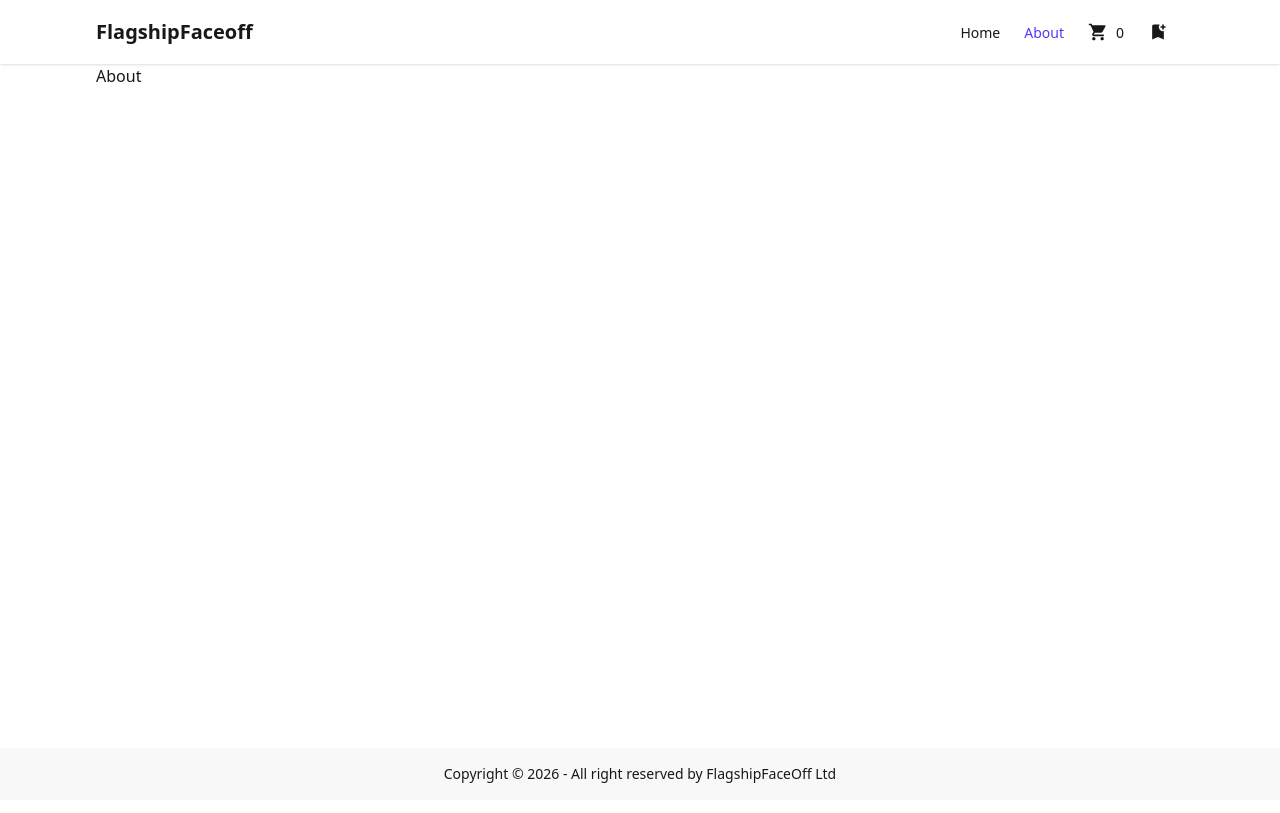
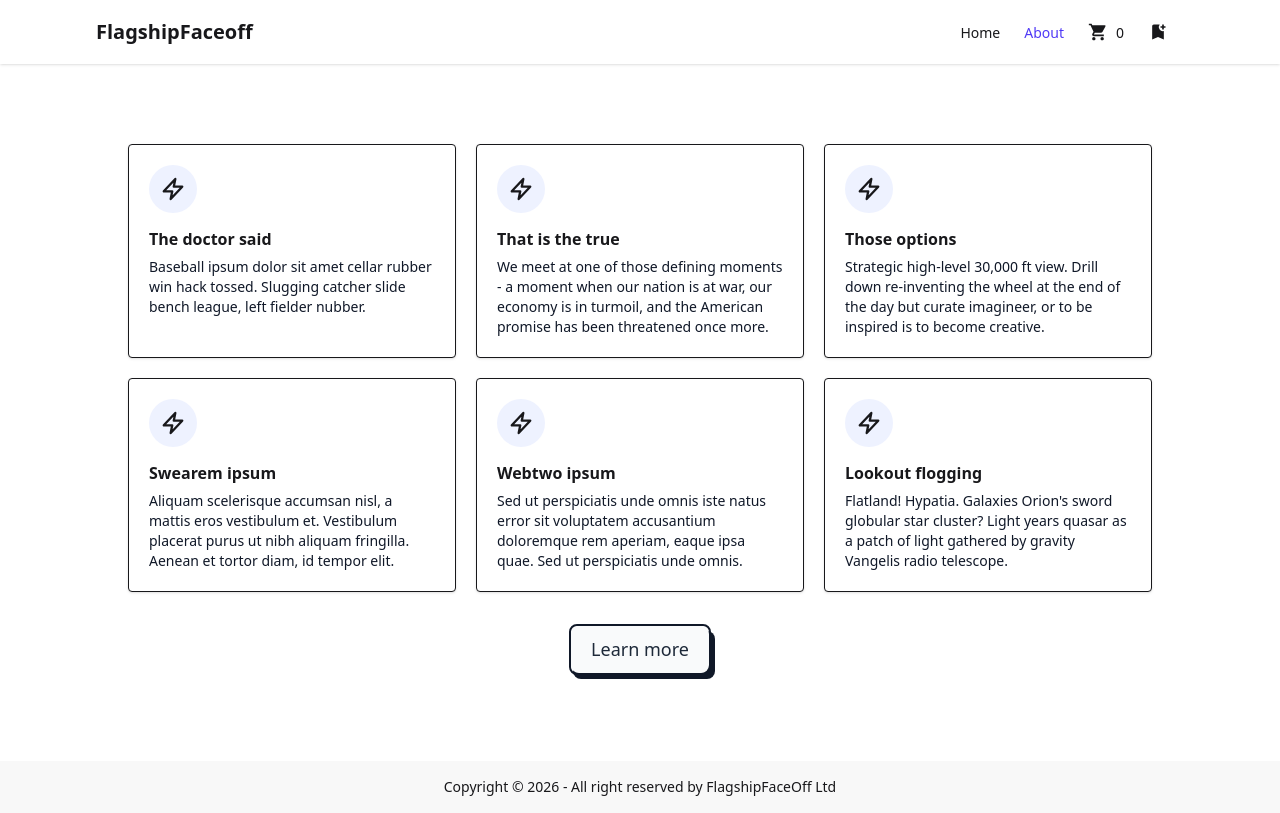
Before and after one commit to Taricol/flag-ship, a React (Vite) app: page /about in a window 1280 px wide. Built offline with nearby package versions, Linux system fonts and the light colour scheme.

Commit message:
error page updated

```diff
--- a/src/main.jsx
+++ b/src/main.jsx
@@ -14,7 +14,7 @@
   <StrictMode>
     <CartProvider>
       <RouterProvider router={router}/>
-      <Toaster />
+      <Toaster position='bottom-right'/>
     </CartProvider>
   </StrictMode>,
 )
--- a/src/pages/About.jsx
+++ b/src/pages/About.jsx
@@ -1,10 +1,153 @@
 import React from 'react';
+import Button from '../Components/ui/Button';
 
 const About = () => {
     return (
-        <div>
-            About
+        <div className="px-4 py-16 mx-auto sm:max-w-xl md:max-w-full lg:max-w-screen-xl md:px-24 lg:px-8 lg:py-20">
+
+      <div className="grid gap-5 mb-8 md:grid-cols-2 lg:grid-cols-3">
+        <div className="p-5 duration-300 transform bg-white border rounded shadow-sm hover:-translate-y-2">
+          <div className="flex items-center justify-center w-12 h-12 mb-4 rounded-full bg-indigo-50">
+            <svg
+              className="w-10 h-10 text-deep-purple-accent-400"
+              stroke="currentColor"
+              viewBox="0 0 52 52"
+            >
+              <polygon
+                strokeWidth="3"
+                strokeLinecap="round"
+                strokeLinejoin="round"
+                fill="none"
+                points="29 13 14 29 25 29 23 39 38 23 27 23"
+              />
+            </svg>
+          </div>
+          <h6 className="mb-2 font-semibold leading-5">The doctor said</h6>
+          <p className="text-sm text-gray-900">
+            Baseball ipsum dolor sit amet cellar rubber win hack tossed.
+            Slugging catcher slide bench league, left fielder nubber.
+          </p>
         </div>
+        <div className="p-5 duration-300 transform bg-white border rounded shadow-sm hover:-translate-y-2">
+          <div className="flex items-center justify-center w-12 h-12 mb-4 rounded-full bg-indigo-50">
+            <svg
+              className="w-10 h-10 text-deep-purple-accent-400"
+              stroke="currentColor"
+              viewBox="0 0 52 52"
+            >
+              <polygon
+                strokeWidth="3"
+                strokeLinecap="round"
+                strokeLinejoin="round"
+                fill="none"
+                points="29 13 14 29 25 29 23 39 38 23 27 23"
+              />
+            </svg>
+          </div>
+          <h6 className="mb-2 font-semibold leading-5">That is the true</h6>
+          <p className="text-sm text-gray-900">
+            We meet at one of those defining moments - a moment when our nation
+            is at war, our economy is in turmoil, and the American promise has
+            been threatened once more.
+          </p>
+        </div>
+        <div className="p-5 duration-300 transform bg-white border rounded shadow-sm hover:-translate-y-2">
+          <div className="flex items-center justify-center w-12 h-12 mb-4 rounded-full bg-indigo-50">
+            <svg
+              className="w-10 h-10 text-deep-purple-accent-400"
+              stroke="currentColor"
+              viewBox="0 0 52 52"
+            >
+              <polygon
+                strokeWidth="3"
+                strokeLinecap="round"
+                strokeLinejoin="round"
+                fill="none"
+                points="29 13 14 29 25 29 23 39 38 23 27 23"
+              />
+            </svg>
+          </div>
+          <h6 className="mb-2 font-semibold leading-5">Those options</h6>
+          <p className="text-sm text-gray-900">
+            Strategic high-level 30,000 ft view. Drill down re-inventing the
+            wheel at the end of the day but curate imagineer, or to be inspired
+            is to become creative.
+          </p>
+        </div>
+        <div className="p-5 duration-300 transform bg-white border rounded shadow-sm hover:-translate-y-2">
+          <div className="flex items-center justify-center w-12 h-12 mb-4 rounded-full bg-indigo-50">
+            <svg
+              className="w-10 h-10 text-deep-purple-accent-400"
+              stroke="currentColor"
+              viewBox="0 0 52 52"
+            >
+              <polygon
+                strokeWidth="3"
+                strokeLinecap="round"
+                strokeLinejoin="round"
+                fill="none"
+                points="29 13 14 29 25 29 23 39 38 23 27 23"
+              />
+            </svg>
+          </div>
+          <h6 className="mb-2 font-semibold leading-5">Swearem ipsum</h6>
+          <p className="text-sm text-gray-900">
+            Aliquam scelerisque accumsan nisl, a mattis eros vestibulum et.
+            Vestibulum placerat purus ut nibh aliquam fringilla. Aenean et
+            tortor diam, id tempor elit.
+          </p>
+        </div>
+        <div className="p-5 duration-300 transform bg-white border rounded shadow-sm hover:-translate-y-2">
+          <div className="flex items-center justify-center w-12 h-12 mb-4 rounded-full bg-indigo-50">
+            <svg
+              className="w-10 h-10 text-deep-purple-accent-400"
+              stroke="currentColor"
+              viewBox="0 0 52 52"
+            >
+              <polygon
+                strokeWidth="3"
+                strokeLinecap="round"
+                strokeLinejoin="round"
+                fill="none"
+                points="29 13 14 29 25 29 23 39 38 23 27 23"
+              />
+            </svg>
+          </div>
+          <h6 className="mb-2 font-semibold leading-5">Webtwo ipsum</h6>
+          <p className="text-sm text-gray-900">
+            Sed ut perspiciatis unde omnis iste natus error sit voluptatem
+            accusantium doloremque rem aperiam, eaque ipsa quae. Sed ut
+            perspiciatis unde omnis.
+          </p>
+        </div>
+        <div className="p-5 duration-300 transform bg-white border rounded shadow-sm hover:-translate-y-2">
+          <div className="flex items-center justify-center w-12 h-12 mb-4 rounded-full bg-indigo-50">
+            <svg
+              className="w-10 h-10 text-deep-purple-accent-400"
+              stroke="currentColor"
+              viewBox="0 0 52 52"
+            >
+              <polygon
+                strokeWidth="3"
+                strokeLinecap="round"
+                strokeLinejoin="round"
+                fill="none"
+                points="29 13 14 29 25 29 23 39 38 23 27 23"
+              />
+            </svg>
+          </div>
+          <h6 className="mb-2 font-semibold leading-5">Lookout flogging</h6>
+          <p className="text-sm text-gray-900">
+            Flatland! Hypatia. Galaxies Orion's sword globular star cluster?
+            Light years quasar as a patch of light gathered by gravity Vangelis
+            radio telescope.
+          </p>
+        </div>
+      </div>
+      <div className="text-center">
+        <Button label='Learn more'/>
+      </div>
+    </div>
     );
 };
 
--- a/src/pages/ErrorPage.jsx
+++ b/src/pages/ErrorPage.jsx
@@ -1,12 +1,26 @@
 import React from 'react';
 import Navbar from '../Components/Navbar';
+import { Link, useRouteError } from 'react-router';
+import Button from '../Components/ui/Button';
 
 const ErrorPage = () => {
+    const error=useRouteError()
+    console.log(error?.error?.message);
     return (
-        <div>
+        <>
             <Navbar/>
-            <h1>ErrorPage</h1>
-        </div>
+            <div className='py-24 text-center'>
+                <h1  className='mb-8 text-7xl font-thin text-gray-900'>
+                    {error?.status || 404}
+                </h1>
+                <p className='mb-3 text-xl font-bold text-gray-900 md:text-2xl'>
+                    {error?.error?.message || 'Something Went Wrong!'}
+                </p>
+                <Link to='/'>
+                    <Button label='Go To Homepage'></Button>
+                </Link>
+            </div>
+        </>
     );
 };
 
--- a/src/utils/index.js
+++ b/src/utils/index.js
@@ -1,3 +1,5 @@
+import toast from "react-hot-toast"
+
 export const getFavorites=()=>{
     const favorites=localStorage.getItem('favorites')
     if(favorites) return JSON.parse(favorites)
@@ -7,9 +9,9 @@
 export const addFavorite=phone=>{
     const favorites=getFavorites()
     const isExist=favorites.find(p=>p.id===phone.id)
-    if(isExist) return console.log('Phone Already Added');
+    if(isExist) return toast.error('Phone Already Added');
     favorites.push(phone)
-
+    toast.success('Phone Added Successfully!')
     localStorage.setItem('favorites',JSON.stringify(favorites))
 }
 
@@ -17,6 +19,7 @@
     const favorites=getFavorites()
     const remainingFavorites=favorites.filter(phone=>phone.id !==id)
     localStorage.setItem('favorites',JSON.stringify(remainingFavorites))
+    toast.success('Removed Successfully!')
 }
 
 
@@ -31,9 +34,9 @@
 export const addToCart=phone=>{
     const cart=getCart()
     const isExist=cart.find(p=>p.id===phone.id)
-    if(isExist) return console.log('Phone Already Added');
+    if(isExist) return toast.error('Phone Already Added');
     cart.push(phone)
-
+    toast.success('Phone Added Successfully!')
     localStorage.setItem('cart',JSON.stringify(cart))
 }
 
```
